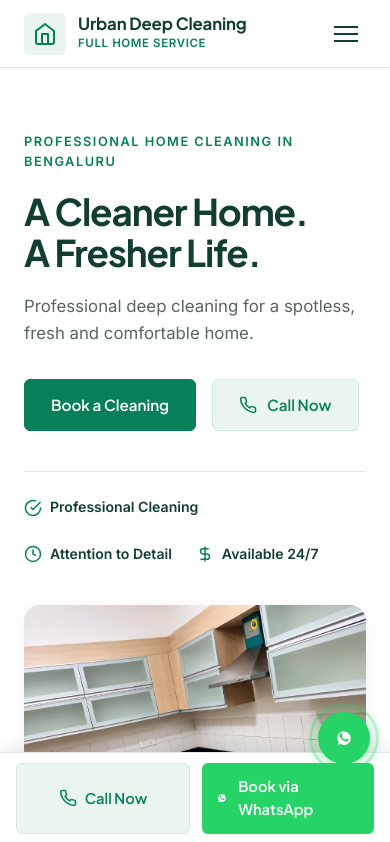
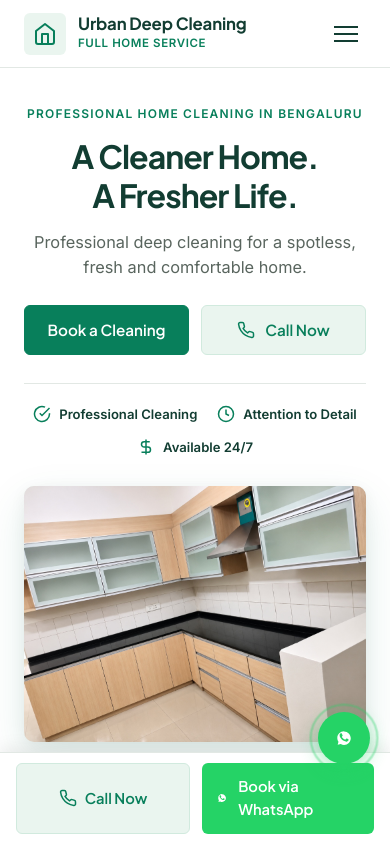
Before and after one commit to aaryavtechnologies-tech/Urban-Deep-Cleaning-Fully-Home-Service, a plain HTML site: page index.html in a window 390 px wide. Shown: the top 842 px of the page. Drawn offline with Linux system fonts and the light colour scheme.

Commit message:
Center hero section content and image with responsive layout across all devices

```diff
--- a/index.html
+++ b/index.html
@@ -156,7 +156,7 @@
           </div>
         </div>
         <div class="hero-image-wrap">
-          <img src="images/work-02.jpg" alt="Urban Deep Cleaning professional modular kitchen cleaning work" class="hero-image" width="600" height="520" fetchpriority="high">
+          <img src="images/work-02.jpg" alt="Urban Deep Cleaning professional modular kitchen cleaning work" class="hero-image" width="960" height="600" fetchpriority="high">
         </div>
       </div>
     </section>
--- a/styles.css
+++ b/styles.css
@@ -404,62 +404,88 @@ button, input, select, textarea {
    1. Hero Section
    ========================================================================== */
 .hero-section {
-  padding: 64px 0 80px 0;
+  padding: 60px 0 72px 0;
   background-color: var(--white);
   border-bottom: 1px solid var(--border-color);
 }
 
 .hero-container {
-  display: grid;
-  grid-template-columns: 1.1fr 0.9fr;
-  align-items: center;
-  gap: 56px;
+  display: flex;
+  flex-direction: column;
+  align-items: center;
+  text-align: center;
+  gap: 44px;
+  max-width: 1040px;
+  margin: 0 auto;
+}
+
+.hero-content {
+  display: flex;
+  flex-direction: column;
+  align-items: center;
+  text-align: center;
+  max-width: 820px;
+  width: 100%;
 }
 
 .hero-eyebrow {
-  font-size: 0.8rem;
+  display: inline-flex;
+  align-items: center;
+  justify-content: center;
+  font-size: 0.82rem;
   letter-spacing: 1.5px;
   font-weight: 700;
   color: var(--primary-green);
   margin-bottom: 18px;
   text-transform: uppercase;
+  text-align: center;
 }
 
 .hero-title {
-  font-size: clamp(2.4rem, 4.2vw, 3.8rem);
-  line-height: 1.12;
+  font-size: clamp(2.4rem, 4.6vw, 3.8rem);
+  line-height: 1.15;
   letter-spacing: -0.03em;
   color: var(--dark-green);
   margin-bottom: 20px;
+  text-align: center;
 }
 
 .hero-desc {
   font-size: 1.15rem;
   color: var(--muted-text);
-  max-width: 520px;
-  margin-bottom: 32px;
+  max-width: 620px;
+  margin: 0 auto 32px auto;
   line-height: 1.6;
+  text-align: center;
 }
 
 .hero-actions {
   display: flex;
   align-items: center;
+  justify-content: center;
   gap: 16px;
-  margin-bottom: 40px;
+  flex-wrap: wrap;
+  margin-bottom: 36px;
+  width: 100%;
 }
 
 .hero-trust-bar {
   display: flex;
   align-items: center;
+  justify-content: center;
   flex-wrap: wrap;
-  gap: 24px;
+  gap: 20px 32px;
   padding-top: 24px;
   border-top: 1px solid var(--border-color);
+  width: 100%;
+  max-width: 660px;
+  margin: 0 auto;
 }
 
 .trust-item {
-  display: flex;
-  align-items: center;
+  display: inline-flex;
+  align-items: center;
+  justify-content: center;
   gap: 8px;
   font-size: 0.88rem;
   font-weight: 600;
@@ -473,17 +499,22 @@ button, input, select, textarea {
 
 .hero-image-wrap {
   position: relative;
+  width: 100%;
+  max-width: 960px;
+  margin: 0 auto;
   border-radius: var(--radius-lg);
   overflow: hidden;
-  box-shadow: var(--shadow-subtle);
+  box-shadow: 0 16px 44px rgba(8, 127, 91, 0.12), 0 4px 16px rgba(0, 0, 0, 0.06);
   background-color: var(--light-mint);
-  aspect-ratio: 4 / 3.4;
+  aspect-ratio: 16 / 10;
 }
 
 .hero-image {
   width: 100%;
   height: 100%;
   object-fit: cover;
+  object-position: center center;
+  display: block;
   transition: transform 0.6s ease;
 }
 
@@ -1854,17 +1885,12 @@ button, input, select, textarea {
     max-width: 340px;
   }
   .hero-container {
-    grid-template-columns: 1fr;
-    gap: 40px;
-  }
-
-  .hero-content {
-    order: 1;
+    gap: 36px;
   }
 
   .hero-image-wrap {
-    order: 2;
-    max-height: 400px;
+    max-width: 100%;
+    aspect-ratio: 16 / 10;
   }
 
   .services-grid {
@@ -1977,12 +2003,60 @@ button, input, select, textarea {
     height: 52px;
   }
 
+  .hero-section {
+    padding: 36px 0 48px 0;
+  }
+
+  .hero-container {
+    gap: 28px;
+  }
+
+  .hero-eyebrow {
+    font-size: 0.75rem;
+    letter-spacing: 1.2px;
+    margin-bottom: 14px;
+  }
+
   .hero-title {
-    font-size: 2.3rem;
+    font-size: clamp(2rem, 7vw, 2.5rem);
+    line-height: 1.2;
+    margin-bottom: 16px;
   }
 
   .hero-desc {
-    font-size: 1.05rem;
+    font-size: 1.02rem;
+    line-height: 1.55;
+    margin-bottom: 24px;
+    padding: 0 4px;
+  }
+
+  .hero-actions {
+    gap: 12px;
+    margin-bottom: 28px;
+  }
+
+  .hero-actions .btn {
+    flex: 1 1 140px;
+    max-width: 200px;
+    padding: 12px 16px;
+    font-size: 0.95rem;
+    justify-content: center;
+  }
+
+  .hero-trust-bar {
+    gap: 12px 20px;
+    padding-top: 20px;
+    max-width: 100%;
+  }
+
+  .trust-item {
+    font-size: 0.82rem;
+  }
+
+  .hero-image-wrap {
+    max-width: 100%;
+    aspect-ratio: 4 / 3;
+    border-radius: var(--radius-md);
   }
 
   .services-grid {
```
Also changed, not shown: 1 other file.
